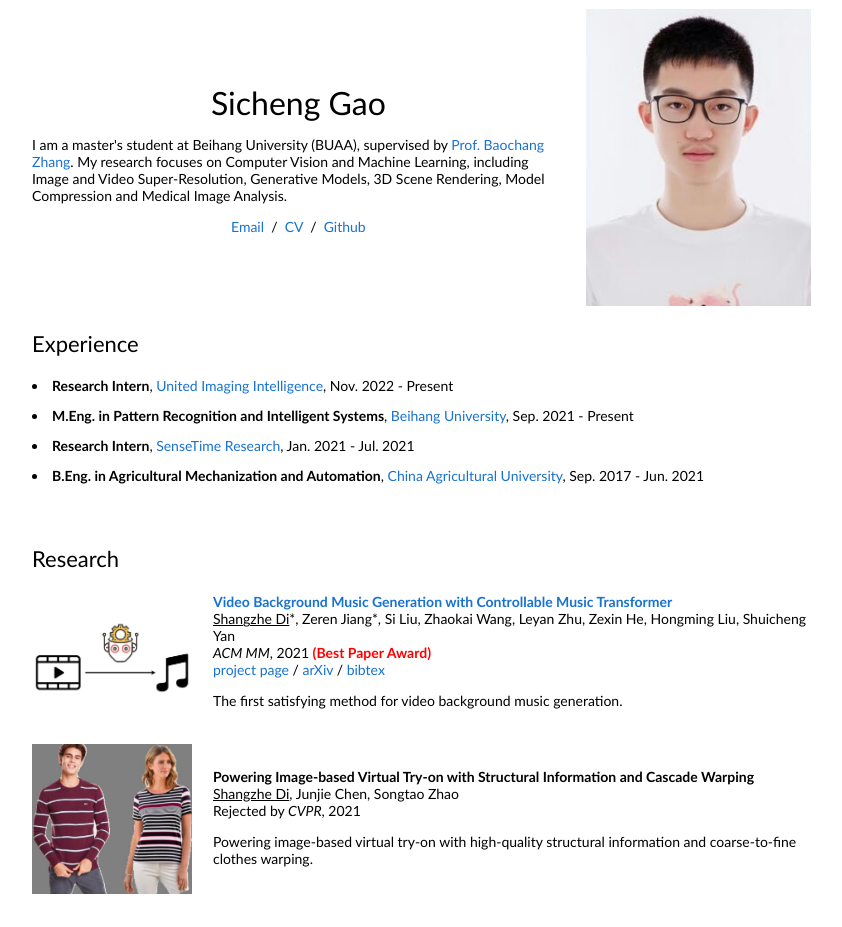
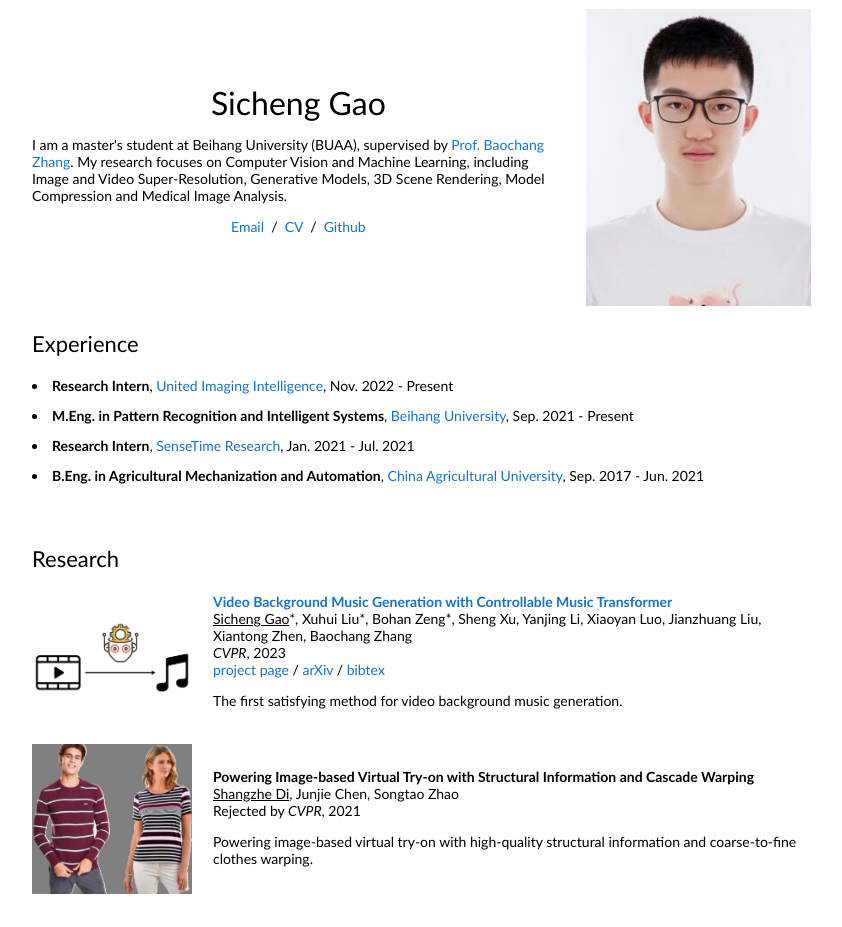
Before and after one commit to Ree1s/Ree1s.github.io, a plain HTML site: page index.html in a window 1280 px wide. Shown: the top 927 px of the page, without its empty margins (228-1070 px from the left). Drawn offline with Linux system fonts and the light colour scheme.

Commit message:
change paper

```diff
--- a/index.html
+++ b/index.html
@@ -84,9 +84,9 @@
                 <papertitle>Video Background Music Generation with Controllable Music Transformer</papertitle>
               </a>
               <br>
-              <u>Shangzhe Di</u>*, Zeren Jiang*, Si Liu, Zhaokai Wang, Leyan Zhu, Zexin He, Hongming Liu, Shuicheng Yan
+              <u>Sicheng Gao</u>*, Xuhui Liu*, Bohan Zeng*, Sheng Xu, Yanjing Li, Xiaoyan Luo, Jianzhuang Liu, Xiantong Zhen, Baochang Zhang
               <br>
-              <em>ACM MM</em>, 2021 <font color="red"><strong>(Best Paper Award)</strong></font>
+              <em>CVPR</em>, 2023
               <br>
               <a href="https://wzk1015.github.io/cmt/">project page</a> / <a href="https://arxiv.org/abs/2111.08380v1">arXiv</a> / <a href="data/cmt.bib">bibtex</a>
               <p>The first satisfying method for video background music generation.</p>
```
